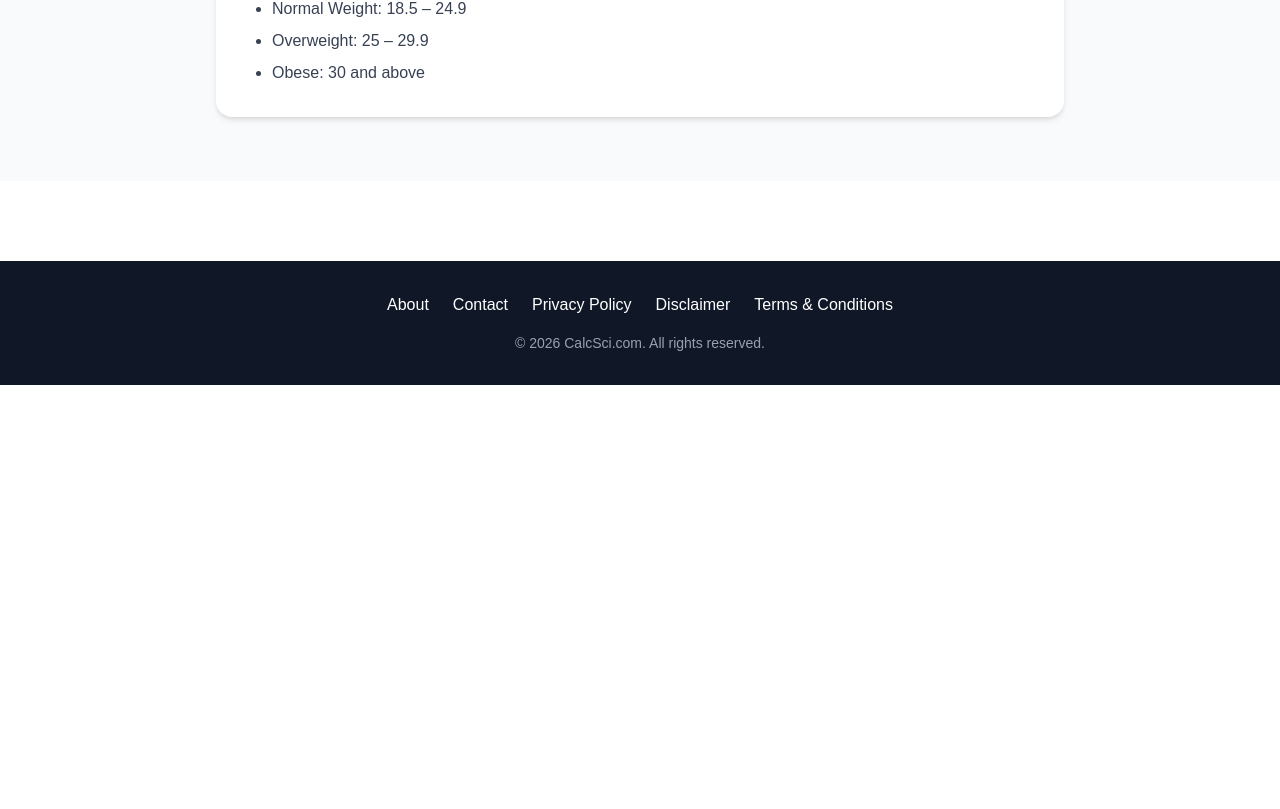
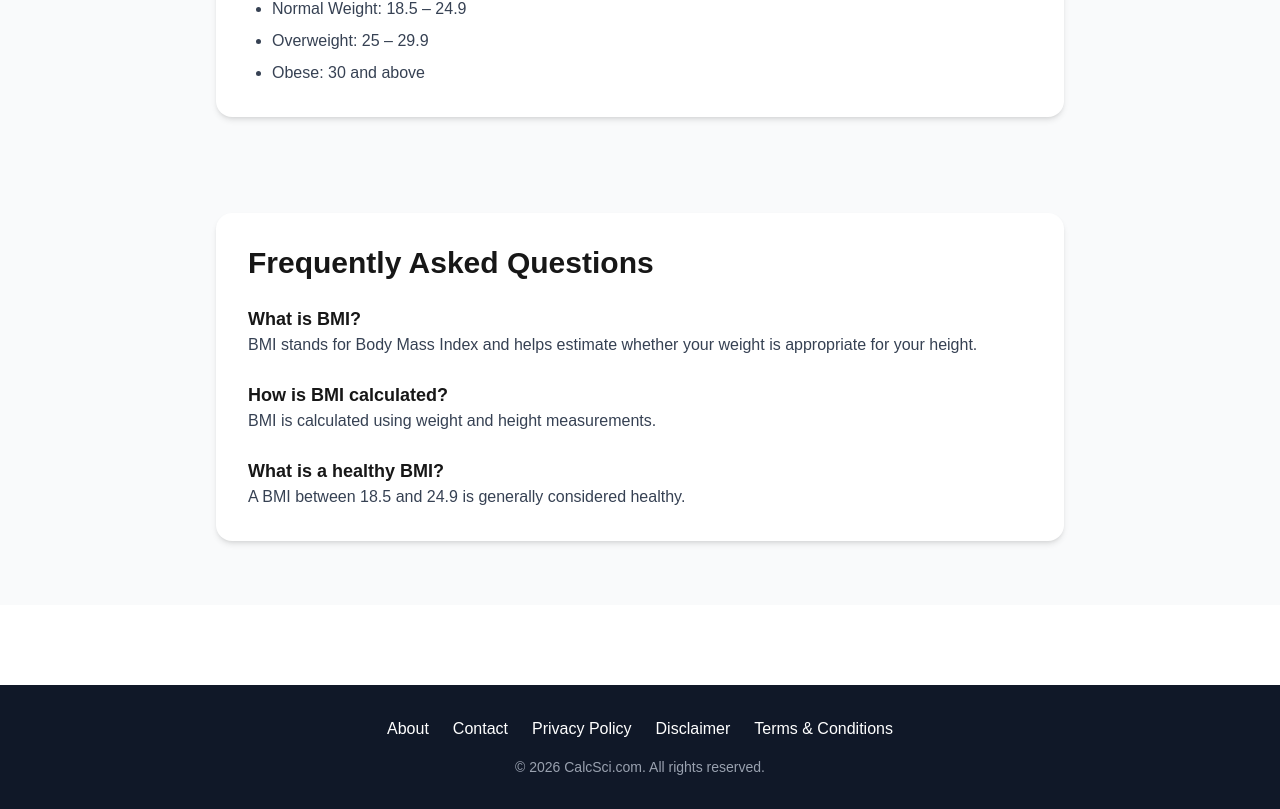
Before and after one commit to CalcSci/calcsci, a Next.js app: page /utility/bmi-calculator in a window 1280 px wide. Shown: the part 1071-1880 px from the top of the page. Before the commit the page ends 1456 px from the top, so only its background shows below. Built offline with nearby package versions, Linux system fonts and the light colour scheme.

Commit message:
Added FAQ schema to all calculators

```diff
--- a/app/finance/emi-calculator/page.tsx
+++ b/app/finance/emi-calculator/page.tsx
@@ -3,6 +3,7 @@
 import { useState } from "react";
 import BreadcrumbSchema from "@/components/BreadcrumbSchema";
 import CalculatorSchema from "@/components/CalculatorSchema";
+import FAQSchema from "@/components/FAQSchema";
 
 export default function EMICalculatorPage() {
   const [loanAmount, setLoanAmount] = useState("");
@@ -62,6 +63,25 @@ export default function EMICalculatorPage() {
       name="EMI Calculator"
       description="Free EMI Calculator to calculate monthly loan EMI, total interest and total payment."
       url="/finance/emi-calculator"
+    />
+    <FAQSchema
+      faqs={[
+        {
+          question: "What is EMI?",
+          answer:
+            "EMI stands for Equated Monthly Installment and represents the fixed monthly payment made towards a loan.",
+        },
+        {
+          question: "How is EMI calculated?",
+          answer:
+            "EMI is calculated using the loan amount, interest rate and loan tenure.",
+        },
+        {
+          question: "Can I reduce my EMI amount?",
+          answer:
+            "Yes, EMI can be reduced by increasing the loan tenure or obtaining a lower interest rate.",
+        },
+      ]}
     />
         <main className="bg-gray-50 min-h-screen">
       {/* Hero */}
@@ -199,6 +219,39 @@ export default function EMICalculatorPage() {
 
         </div>
       </section>
+      <section className="max-w-4xl mx-auto px-6 pb-16">
+        <div className="bg-white rounded-2xl shadow-md p-8 mt-8">
+          <h2 className="text-3xl font-bold mb-6">
+            Frequently Asked Questions
+          </h2>
+          <div className="space-y-6">
+            <div>
+              <h3 className="font-semibold text-lg">
+                What is EMI?
+              </h3>
+              <p className="text-gray-700">
+                EMI is the fixed monthly amount paid towards repayment of a loan.
+              </p>
+            </div>
+            <div>
+              <h3 className="font-semibold text-lg">
+                How is EMI calculated?
+              </h3>
+              <p className="text-gray-700">
+                EMI depends on loan amount, interest rate and tenure.
+              </p>
+            </div>
+            <div>
+              <h3 className="font-semibold text-lg">
+                Can EMI be reduced?
+              </h3>
+              <p className="text-gray-700">
+                Yes, a longer tenure or lower interest rate can reduce EMI.
+              </p>
+            </div>
+          </div>
+        </div>
+      </section>
         </main>
   </>
   );
--- a/app/finance/gst-calculator/page.tsx
+++ b/app/finance/gst-calculator/page.tsx
@@ -3,6 +3,7 @@
 import { useState } from "react";
 import BreadcrumbSchema from "@/components/BreadcrumbSchema";
 import CalculatorSchema from "@/components/CalculatorSchema";
+import FAQSchema from "@/components/FAQSchema";
 export default function GSTCalculatorPage() {
   const [amount, setAmount] = useState("");
   const [gstRate, setGstRate] = useState("18");
@@ -58,6 +59,25 @@ export default function GSTCalculatorPage() {
       name="GST Calculator"
       description="Free GST Calculator to calculate GST amount, GST inclusive price and GST exclusive price instantly."
       url="/finance/gst-calculator"
+    />
+    <FAQSchema
+      faqs={[
+        {
+          question: "What is GST?",
+          answer:
+            "GST (Goods and Services Tax) is an indirect tax applied to goods and services in India.",
+        },
+        {
+          question: "How do I calculate GST?",
+          answer:
+            "GST can be calculated by applying the GST percentage to the taxable amount.",
+        },
+        {
+          question: "Can I calculate GST inclusive and exclusive prices?",
+          answer:
+            "Yes, this calculator can calculate both GST-inclusive and GST-exclusive values.",
+        },
+      ]}
     />
     <main className="bg-gray-50 min-h-screen">
       {/* Hero */}
@@ -198,6 +218,39 @@ export default function GSTCalculatorPage() {
 
         </div>
       </section>
+      <section className="max-w-4xl mx-auto px-6 pb-16">
+        <div className="bg-white rounded-2xl shadow-md p-8 mt-8">
+          <h2 className="text-3xl font-bold mb-6">
+            Frequently Asked Questions
+          </h2>
+          <div className="space-y-6">
+            <div>
+              <h3 className="font-semibold text-lg">
+                What is GST?
+              </h3>
+              <p className="text-gray-700">
+                GST is a tax applied to the supply of goods and services.
+              </p>
+            </div>
+            <div>
+              <h3 className="font-semibold text-lg">
+                How is GST calculated?
+              </h3>
+              <p className="text-gray-700">
+                GST is calculated by applying the GST rate to the taxable value.
+              </p>
+            </div>
+            <div>
+              <h3 className="font-semibold text-lg">
+                Can I calculate GST inclusive prices?
+              </h3>
+              <p className="text-gray-700">
+                Yes, the calculator supports both GST-inclusive and GST-exclusive calculations.
+              </p>
+            </div>
+          </div>
+        </div>
+      </section>
        </main>
   </>
   );
--- a/app/utility/bmi-calculator/page.tsx
+++ b/app/utility/bmi-calculator/page.tsx
@@ -3,6 +3,7 @@
 import { useState } from "react";
 import BreadcrumbSchema from "@/components/BreadcrumbSchema";
 import CalculatorSchema from "@/components/CalculatorSchema";
+import FAQSchema from "@/components/FAQSchema";
 
 export default function BMICalculatorPage() {
   const [height, setHeight] = useState("");
@@ -60,6 +61,25 @@ export default function BMICalculatorPage() {
       name="BMI Calculator"
       description="Free BMI Calculator to calculate Body Mass Index and determine whether you are underweight, normal, overweight or obese."
       url="/utility/bmi-calculator"
+    />
+    <FAQSchema
+      faqs={[
+        {
+          question: "What is BMI?",
+          answer:
+            "BMI (Body Mass Index) is a measure that uses your height and weight to estimate whether your weight is healthy.",
+        },
+        {
+          question: "How is BMI calculated?",
+          answer:
+            "BMI is calculated by dividing weight in kilograms by height in meters squared.",
+        },
+        {
+          question: "What is a healthy BMI range?",
+          answer:
+            "A BMI between 18.5 and 24.9 is generally considered healthy for most adults.",
+        },
+      ]}
     />
         <main className="bg-gray-50 min-h-screen">
       {/* Hero Section */}
@@ -167,6 +187,39 @@ export default function BMICalculatorPage() {
 
         </div>
       </section>
+      <section className="max-w-4xl mx-auto px-6 pb-16">
+        <div className="bg-white rounded-2xl shadow-md p-8 mt-8">
+          <h2 className="text-3xl font-bold mb-6">
+            Frequently Asked Questions
+          </h2>
+          <div className="space-y-6">
+            <div>
+              <h3 className="font-semibold text-lg">
+                What is BMI?
+              </h3>
+              <p className="text-gray-700">
+                BMI stands for Body Mass Index and helps estimate whether your weight is appropriate for your height.
+              </p>
+            </div>
+            <div>
+              <h3 className="font-semibold text-lg">
+                How is BMI calculated?
+              </h3>
+              <p className="text-gray-700">
+                BMI is calculated using weight and height measurements.
+              </p>
+            </div>
+            <div>
+              <h3 className="font-semibold text-lg">
+                What is a healthy BMI?
+              </h3>
+              <p className="text-gray-700">
+                A BMI between 18.5 and 24.9 is generally considered healthy.
+              </p>
+            </div>
+          </div>
+        </div>
+      </section>
        </main>
   </>
   );
```
